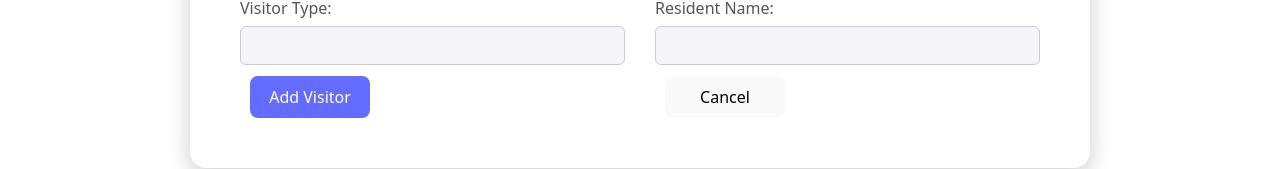
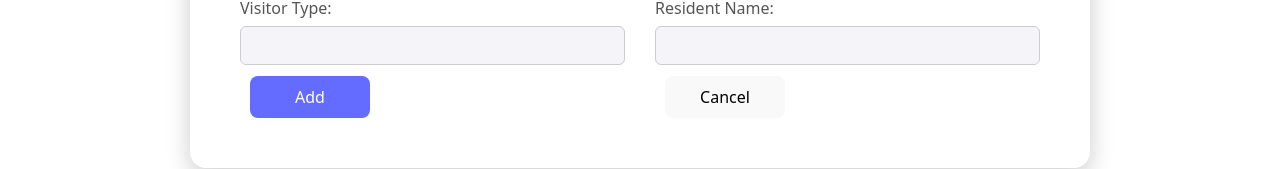
Before and after one commit to JagtapKajal/carveo-portal, a React (Vite) app in the folder frontend/carveoUI/: page /AddVisitor in a window 1280 px wide. Shown: the part 521-690 px from the top of the page. Built offline with nearby package versions, Linux system fonts and the light colour scheme.

Commit message:
changed button name

```diff
--- a/frontend/carveoUI/src/Components/Visitor/AddVisitor.jsx
+++ b/frontend/carveoUI/src/Components/Visitor/AddVisitor.jsx
@@ -151,7 +151,7 @@ const AddVisitor = () => {
           />
         </div>
 
-        <button type="submit" className="visitor-submit-btn">Add Visitor</button>
+        <button type="submit" className="visitor-submit-btn">Add</button>
         <button
           type="button"
           className="visitor-cancel-btn"
```
